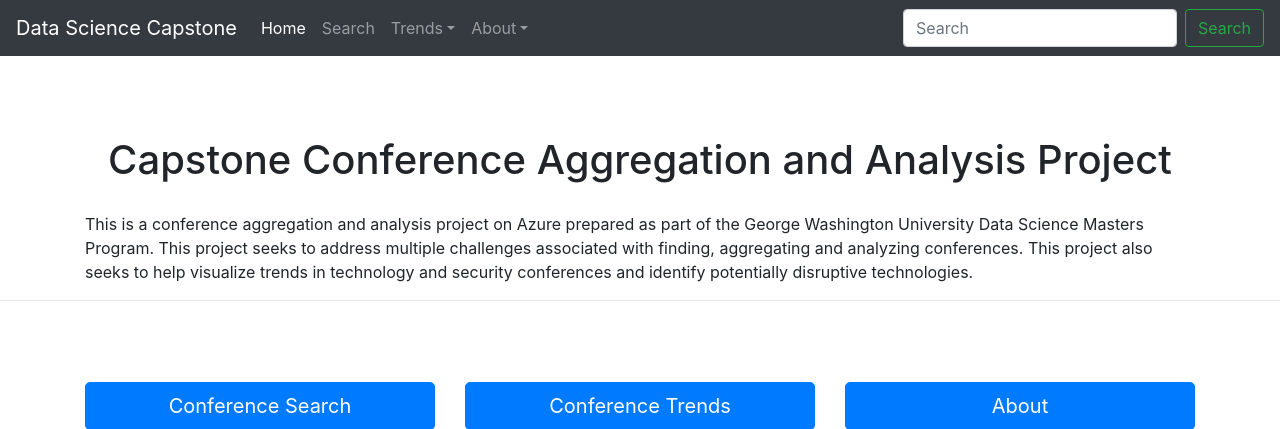
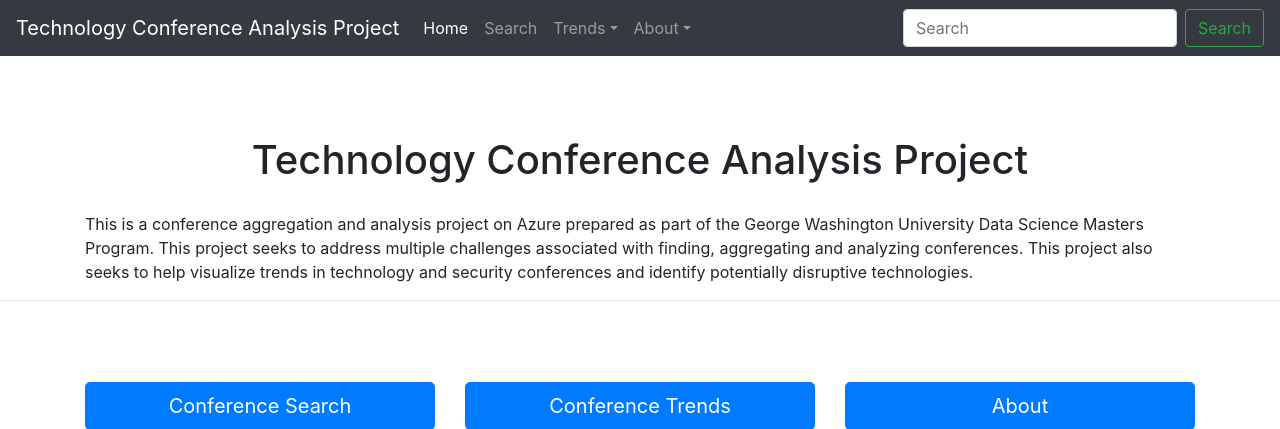
Before and after one commit to epcarraway/capstone, a Flask app: page / in a window 1280 px wide. Shown: the top 429 px of the page. Run offline with Flask 2, Linux system fonts and the light colour scheme; parts of the project's set-up code (start-up, migrations or seed data) failed here and were passed over; some libraries are stand-ins or nearby versions.

Commit message:
Updated page name

```diff
--- a/templates/base.html
+++ b/templates/base.html
@@ -3,10 +3,10 @@
   <meta http-equiv="content-type" content="text/html; charset=UTF-8">
     <meta charset="utf-8">
     <meta name="viewport" content="width=device-width, initial-scale=1, shrink-to-fit=no">
-    <meta name="description" content="Data Science Capstone Project">
+    <meta name="description" content="Technology Conference Analysis Project">
     <meta name="author" content="Evan Carraway">
     <link rel="icon" href="https://www.gwu.edu/sites/all/themes/gwu_marketing/favicon.ico">
-    <title>Data Science Capstone</title>
+    <title>Technology Conference Analysis Project</title>
 
     <!-- Bootstrap core CSS -->
     <link href="{{ url_for('static', filename='bootstrap.css') }}" rel="stylesheet">
@@ -19,7 +19,7 @@
   <body>
     <!-- Main navigation bar -->
     <nav class="navbar navbar-expand-md navbar-dark fixed-top bg-dark">
-      <a class="navbar-brand" href="../">Data Science Capstone</a>
+      <a class="navbar-brand" href="../">Technology Conference Analysis Project</a>
       <button class="navbar-toggler" type="button" data-toggle="collapse" data-target="#navbarsExampleDefault" aria-controls="navbarsExampleDefault" aria-expanded="false" aria-label="Toggle navigation">
         <span class="navbar-toggler-icon"></span>
       </button>
--- a/templates/index.html
+++ b/templates/index.html
@@ -1,7 +1,7 @@
 {% extends "base.html" %}
 {% block content %}
   <div class="container" style="padding-top:30px;">
-    <h1 style="text-align:center;padding-top:50px;vertical-align:middle">Capstone Conference Aggregation and Analysis Project</h1>
+    <h1 style="text-align:center;padding-top:50px;vertical-align:middle">Technology Conference Analysis Project</h1>
     <p style="padding-top:20px;">This is a conference aggregation and analysis project on Azure prepared as part of the George Washington University Data Science Masters Program. This project seeks to address multiple challenges associated with finding, aggregating and analyzing conferences. This project also seeks to help visualize trends in technology and security conferences and identify potentially disruptive technologies.
     </p>
   </div>
```
